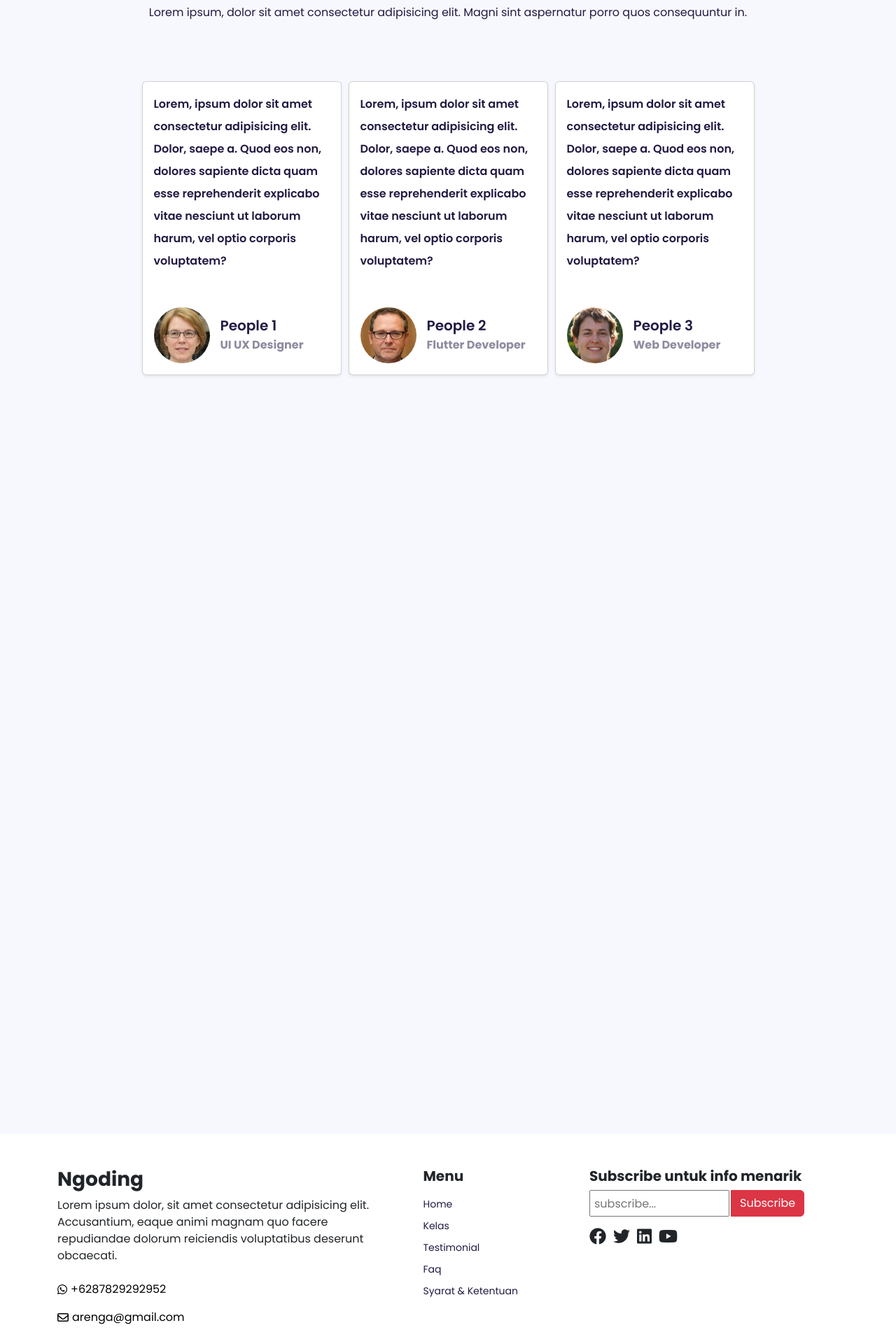
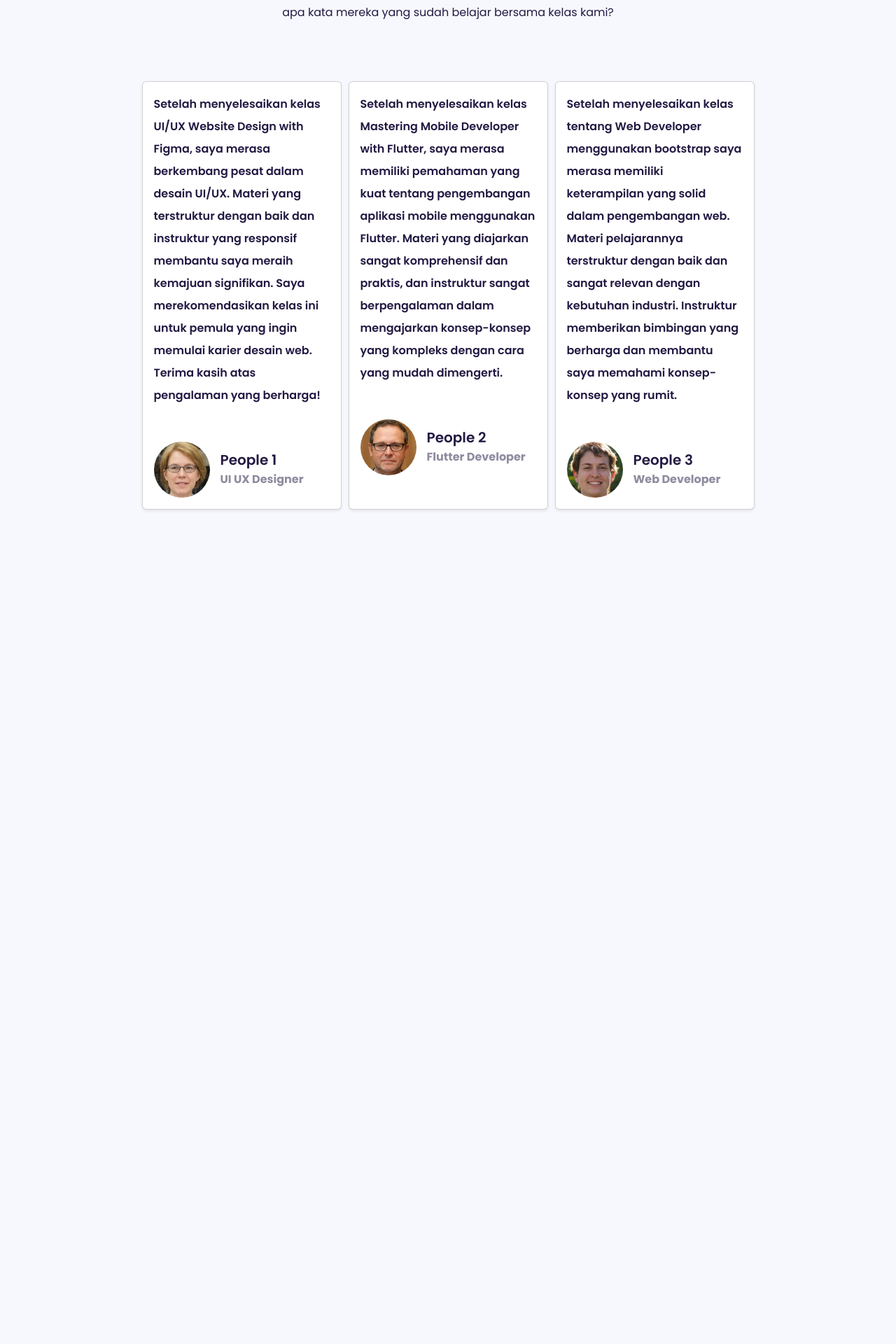
Before and after one commit to RizkiLaksanaPutra/UIUX_tb1, a React (Vite) app: page /testimonial in a window 1280 px wide. Shown: the part 200-2120 px from the top of the page at 70% size. Built offline with nearby package versions, Linux system fonts and the light colour scheme.

Commit message:
mengganti teks FAQ, testimonial, foto

```diff
--- a/src/components/FooterComponent.jsx
+++ b/src/components/FooterComponent.jsx
@@ -9,9 +9,8 @@ const FooterComponent = () => {
           <Col lg="5">
             <h3 className="fw-bold">Ngoding</h3>
             <p className="desc">
-              Lorem ipsum dolor, sit amet consectetur adipisicing elit.
-              Accusantium, eaque animi magnam quo facere repudiandae dolorum
-              reiciendis voluptatibus deserunt obcaecati.
+            Sebagai platform edukasi teknologi, pengembangan skill para developer adalah fokus Ngoding. Untuk mencapainya, tersedia berbagai kelas online,
+            program pelatihan, dan sertifikasi pemrograman dengan kualitas yang terjamin.
             </p>
             <div className="no mb-3 mt-4">
               <Link className="text-decoration-none">
--- a/src/data/index.js
+++ b/src/data/index.js
@@ -244,31 +244,31 @@ export const kelasTerbaru = [
 export const testimonial = [
   {
     id: 1,
-    desc: "Lorem, ipsum dolor sit amet consectetur adipisicing elit. Dolor, saepe a. Quod eos non, dolores sapiente dicta quam esse reprehenderit explicabo vitae nesciunt ut laborum harum, vel optio corporis voluptatem?",
+    desc: "Setelah menyelesaikan kelas UI/UX Website Design with Figma, saya merasa berkembang pesat dalam desain UI/UX. Materi yang terstruktur dengan baik dan instruktur yang responsif membantu saya meraih kemajuan signifikan. Saya merekomendasikan kelas ini untuk pemula yang ingin memulai karier desain web. Terima kasih atas pengalaman yang berharga!",
     image: People1,
     name: "People 1",
     skill: "UI UX Designer",
   },
   {
     id: 2,
-    desc: "Lorem, ipsum dolor sit amet consectetur adipisicing elit. Dolor, saepe a. Quod eos non, dolores sapiente dicta quam esse reprehenderit explicabo vitae nesciunt ut laborum harum, vel optio corporis voluptatem?",
+    desc: "Setelah menyelesaikan kelas Mastering Mobile Developer with Flutter, saya merasa memiliki pemahaman yang kuat tentang pengembangan aplikasi mobile menggunakan Flutter. Materi yang diajarkan sangat komprehensif dan praktis, dan instruktur sangat berpengalaman dalam mengajarkan konsep-konsep yang kompleks dengan cara yang mudah dimengerti.",
     image: People2,
     name: "People 2",
     skill: "Flutter Developer",
   },
   {
     id: 3,
-    desc: "Lorem, ipsum dolor sit amet consectetur adipisicing elit. Dolor, saepe a. Quod eos non, dolores sapiente dicta quam esse reprehenderit explicabo vitae nesciunt ut laborum harum, vel optio corporis voluptatem?",
+    desc: "Setelah menyelesaikan kelas tentang Web Developer menggunakan bootstrap saya merasa memiliki keterampilan yang solid dalam pengembangan web. Materi pelajarannya terstruktur dengan baik dan sangat relevan dengan kebutuhan industri. Instruktur memberikan bimbingan yang berharga dan membantu saya memahami konsep-konsep yang rumit.",
     image: People3,
     name: "People 3",
     skill: "Web Developer",
   },
   {
     id: 4,
-    desc: "Lorem, ipsum dolor sit amet consectetur adipisicing elit. Dolor, saepe a. Quod eos non, dolores sapiente dicta quam esse reprehenderit explicabo vitae nesciunt ut laborum harum, vel optio corporis voluptatem?",
+    desc: "Materi-materi dalam kelas Character illustrator ini sangat informatif dan membantu saya memahami berbagai teknik dan strategi untuk menciptakan karakter yang menarik. Instruktur kelas ini sangat berpengalaman dan selalu siap memberikan saran dan umpan balik yang berguna.",
     image: People1,
     name: "People 4",
-    skill: "UI UX Designer",
+    skill: "Professional Character Illustrator",
   },
   {
     id: 5,
@@ -357,48 +357,48 @@ export const faq = [
     id: 1,
     eventKey: 0,
     title: "Apakah ini Berlangganan?",
-    desc: "Lorem ipsum dolor sit amet, consectetur adipiscing elit, sed do eiusmod tempor incididunt ut labore et dolore magna aliqua. Ut enim ad minim veniam, quis nostrud exercitation ullamco laboris nisi ut aliquip ex ea commodoconsequat. Duis aute irure dolor in reprehenderit in voluptate velit esse cillum dolore eu fugiat nulla pariatur. Excepteur sint occaecat cupidatat non proident, sunt in culpa qui officia deserunt mollit anim id estlaborum.",
+    desc: "Tidak, kami tidak menggunakan sistem berlangganan. Di situs web kami, Anda hanya perlu membayar sekali untuk mengakses semua kelas yang kami tawarkan. Setelah itu, Anda dapat mengakses kelas-kelas tersebut selamanya tanpa biaya tambahan. Kami berkomitmen untuk membuat belajar lebih mudah dan terjangkau bagi semua orang.",
   },
   {
     id: 2,
     eventKey: 1,
     title: "Bagaimana Sistem Belajarnya?",
-    desc: "Lorem ipsum dolor sit amet, consectetur adipiscing elit, sed do eiusmod tempor incididunt ut labore et dolore magna aliqua. Ut enim ad minim veniam, quis nostrud exercitation ullamco laboris nisi ut aliquip ex ea commodoconsequat. Duis aute irure dolor in reprehenderit in voluptate velit esse cillum dolore eu fugiat nulla pariatur. Excepteur sint occaecat cupidatat non proident, sunt in culpa qui officia deserunt mollit anim id estlaborum.",
+    desc: "Sistem belajar di situs kami sangat fleksibel, memungkinkan Anda untuk belajar kapan saja dan di mana saja sesuai dengan jadwal Anda sendiri. Setelah membeli akses ke kelas, Anda dapat mengakses semua materi selamanya tanpa batasan waktu. Selain itu, beberapa kelas mungkin memiliki forum interaktif untuk berdiskusi dengan instruktur dan sesama peserta. Kami berkomitmen untuk memberikan pengalaman belajar yang nyaman dan sesuai dengan kebutuhan Anda.",
   },
   {
     id: 3,
     eventKey: 2,
     title: "Apakah Boleh di Share ke Orang Lain?",
-    desc: "Lorem ipsum dolor sit amet, consectetur adipiscing elit, sed do eiusmod tempor incididunt ut labore et dolore magna aliqua. Ut enim ad minim veniam, quis nostrud exercitation ullamco laboris nisi ut aliquip ex ea commodoconsequat. Duis aute irure dolor in reprehenderit in voluptate velit esse cillum dolore eu fugiat nulla pariatur. Excepteur sint occaecat cupidatat non proident, sunt in culpa qui officia deserunt mollit anim id estlaborum.",
+    desc: "Sebagian besar kelas di situs kami ditujukan untuk penggunaan pribadi, dan berbagi akses dengan orang lain mungkin melanggar ketentuan kami. Namun, kami mendorong kolaborasi dan pembelajaran bersama, jadi beberapa kelas mungkin memiliki opsi berbagi yang diizinkan. Pastikan untuk memeriksa ketentuan dan syarat kelas tertentu sebelum memutuskan untuk membagikannya dengan orang lain.",
   },
   {
     id: 4,
     eventKey: 3,
     title: "Apakah Ada Grup Diskusi?",
-    desc: "Lorem ipsum dolor sit amet, consectetur adipiscing elit, sed do eiusmod tempor incididunt ut labore et dolore magna aliqua. Ut enim ad minim veniam, quis nostrud exercitation ullamco laboris nisi ut aliquip ex ea commodoconsequat. Duis aute irure dolor in reprehenderit in voluptate velit esse cillum dolore eu fugiat nulla pariatur. Excepteur sint occaecat cupidatat non proident, sunt in culpa qui officia deserunt mollit anim id estlaborum.",
+    desc: "Ya, kami menyediakan beragam cara untuk berinteraksi dengan instruktur dan sesama peserta dalam beberapa kelas kami. Beberapa kelas dapat memiliki forum diskusi tempat Anda dapat bertanya, berbagi pengalaman, dan belajar bersama dengan anggota lainnya.",
   },
   {
     id: 5,
     eventKey: 4,
     title: "Apakah dapat di Akses Selamanya?",
-    desc: "Lorem ipsum dolor sit amet, consectetur adipiscing elit, sed do eiusmod tempor incididunt ut labore et dolore magna aliqua. Ut enim ad minim veniam, quis nostrud exercitation ullamco laboris nisi ut aliquip ex ea commodoconsequat. Duis aute irure dolor in reprehenderit in voluptate velit esse cillum dolore eu fugiat nulla pariatur. Excepteur sint occaecat cupidatat non proident, sunt in culpa qui officia deserunt mollit anim id estlaborum.",
+    desc: "Ya, semua kelas yang Anda beli di situs kami dapat diakses selamanya setelah Anda membayar sekali. Tidak ada batasan waktu untuk akses, jadi Anda dapat mempelajari materi kursus tersebut sesuai dengan kecepatan Anda sendiri.",
   },
   {
     id: 6,
     eventKey: 5,
     title: "Apakah ada Mentornya?",
-    desc: "Lorem ipsum dolor sit amet, consectetur adipiscing elit, sed do eiusmod tempor incididunt ut labore et dolore magna aliqua. Ut enim ad minim veniam, quis nostrud exercitation ullamco laboris nisi ut aliquip ex ea commodoconsequat. Duis aute irure dolor in reprehenderit in voluptate velit esse cillum dolore eu fugiat nulla pariatur. Excepteur sint occaecat cupidatat non proident, sunt in culpa qui officia deserunt mollit anim id estlaborum.",
+    desc: "Ya, beberapa kelas kami menyediakan akses ke mentor atau instruktur yang akan membimbing Anda dalam perjalanan belajar Anda. Mentor ini dapat memberikan panduan, memberikan umpan balik, dan menjawab pertanyaan Anda untuk membantu Anda mencapai tujuan pembelajaran Anda.",
   },
   {
     id: 7,
     eventKey: 6,
     title: "Apakah Saya Boleh Mendownload Videonya?",
-    desc: "Lorem ipsum dolor sit amet, consectetur adipiscing elit, sed do eiusmod tempor incididunt ut labore et dolore magna aliqua. Ut enim ad minim veniam, quis nostrud exercitation ullamco laboris nisi ut aliquip ex ea commodoconsequat. Duis aute irure dolor in reprehenderit in voluptate velit esse cillum dolore eu fugiat nulla pariatur. Excepteur sint occaecat cupidatat non proident, sunt in culpa qui officia deserunt mollit anim id estlaborum.",
+    desc: "Saat ini, kebijakan mengenai kemampuan untuk mengunduh video dapat bervariasi tergantung pada kelas yang Anda ikuti. Beberapa kelas mungkin memungkinkan pengunduhan materi, sementara yang lain mungkin tidak.",
   },
   {
     id: 8,
     eventKey: 7,
     title: "Apakah boleh ganti Kelas ketika sudah Membeli?",
-    desc: "Lorem ipsum dolor sit amet, consectetur adipiscing elit, sed do eiusmod tempor incididunt ut labore et dolore magna aliqua. Ut enim ad minim veniam, quis nostrud exercitation ullamco laboris nisi ut aliquip ex ea commodoconsequat. Duis aute irure dolor in reprehenderit in voluptate velit esse cillum dolore eu fugiat nulla pariatur. Excepteur sint occaecat cupidatat non proident, sunt in culpa qui officia deserunt mollit anim id estlaborum.",
+    desc: "Setelah Anda membeli akses ke kelas tertentu, penggantian ke kelas lain tidak diizinkan. Namun, kami selalu berusaha memberikan solusi yang terbaik bagi pelanggan kami. Jika Anda memiliki alasan tertentu yang mengharuskan Anda untuk mengganti kelas yang telah Anda beli, kami sarankan untuk menghubungi tim dukungan pelanggan kami.",
   },
 ];
--- a/src/pages/HomePage.jsx
+++ b/src/pages/HomePage.jsx
@@ -30,8 +30,7 @@ const HomePage = () => {
                 Temukan <br /> <span>Bakat Kreatifitas</span> Bersama Kami!
               </h1>
               <p className="mb-4">
-                Lorem ipsum dolor sit amet consectetur adipisicing elit. Eius
-                reiciendis distinctio nemo maxime. Illo, numquam.
+                Bangun karirmu sebagai developer profesional dengan mulai belajar sesuai standar industri global
               </p>
               <button
                 className="btn btn-danger btn-lg me-3 mb-xs-0 mb-2 rounded"
@@ -63,8 +62,7 @@ const HomePage = () => {
                 Kelas terbaru
               </h1>
               <p className="text-center">
-                Lorem ipsum dolor sit amet consectetur, adipisicing elit. Cumque
-                cupiditate facere voluptate vero voluptas corrupti?
+              Mulai perjalanan pembelajaran Anda hari ini dengan memilih salah satu dari kelas-kelas berkualitas kami
               </p>
             </Col>
           </Row>
--- a/src/pages/KelasPage.jsx
+++ b/src/pages/KelasPage.jsx
@@ -10,8 +10,7 @@ export const KelasPage = () => {
             <Col>
               <h1 className="fw-bold text-center">Semua kelas</h1>
               <p className="text-center">
-                Lorem ipsum, dolor sit amet consectetur adipisicing elit. Magni
-                sint aspernatur porro quos consequuntur in.
+              Mulai perjalanan pembelajaran Anda hari ini dengan memilih salah satu dari kelas-kelas berkualitas kami
               </p>
             </Col>
           </Row>
--- a/src/pages/TestimonialPage.jsx
+++ b/src/pages/TestimonialPage.jsx
@@ -10,8 +10,7 @@ export const TestimonialPage = () => {
             <Col>
               <h1 className="fw-bold text-center">Testimonial</h1>
               <p className="text-center">
-                Lorem ipsum, dolor sit amet consectetur adipisicing elit. Magni
-                sint aspernatur porro quos consequuntur in.
+                apa kata mereka yang sudah belajar bersama kelas kami?
               </p>
             </Col>
           </Row>
```
Also changed, not shown: vite.config.js.timestamp-1696653646602-36b1272f6df06.mjs (added, +10 -0 lines), src/assets/img/kelas/kelas-1.jpg.
